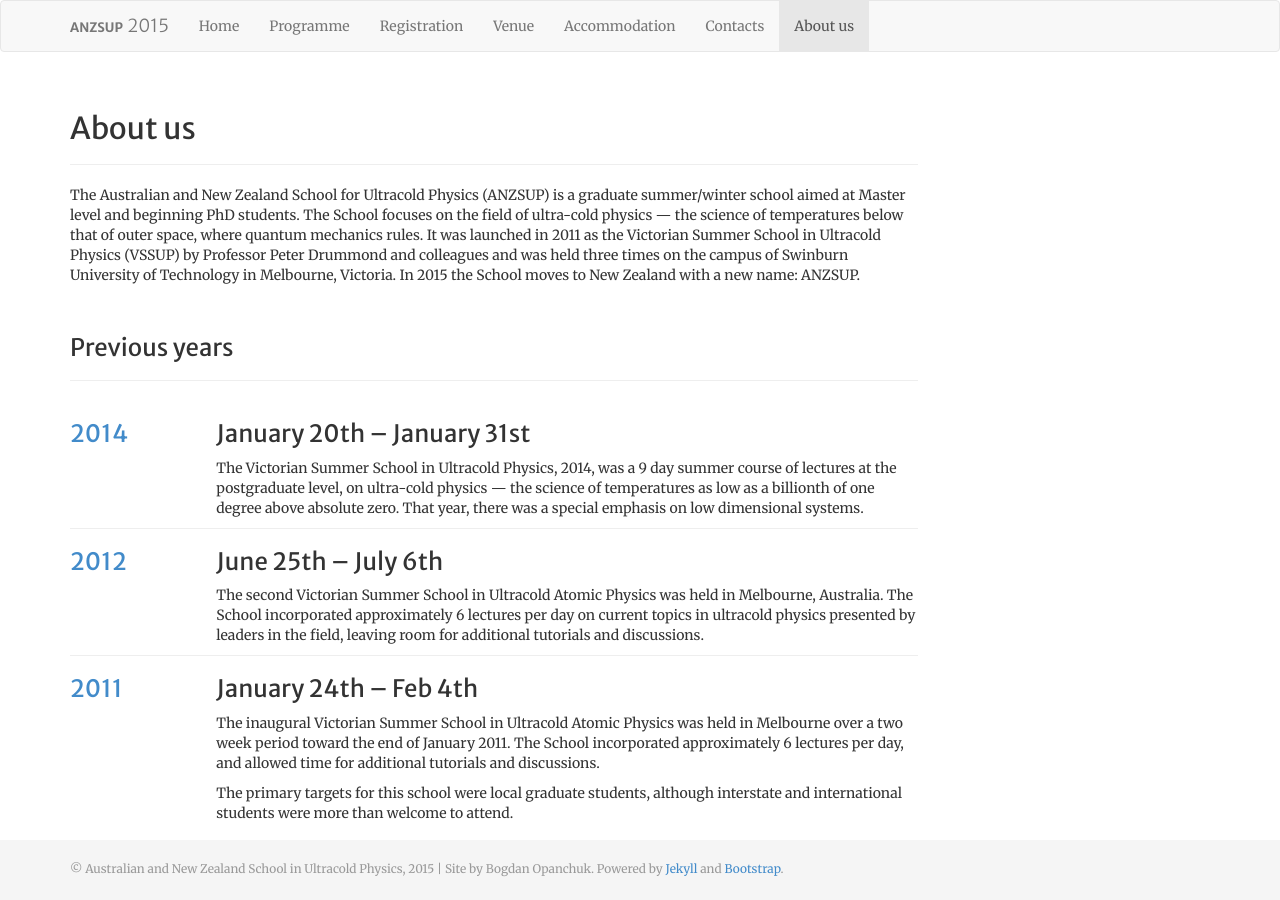
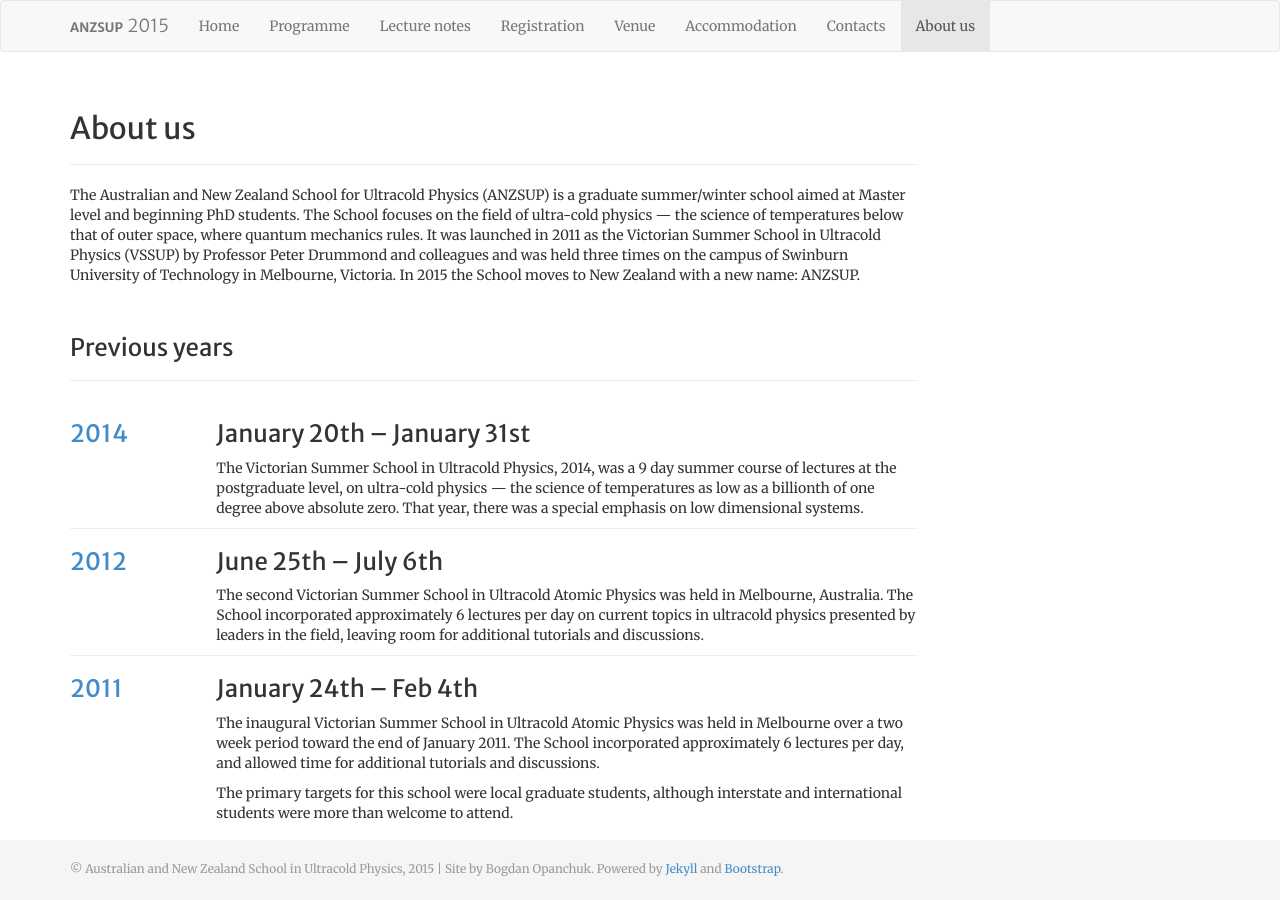
Before and after one commit to anzsup/anzsup.github.io, a Jekyll site: the page built from about_us.html, in a window 1280 px wide. Built offline with Jekyll 4.4.1, drawn with Linux system fonts in a browser that asks for light colours.

Commit message:
lecture_notes: added a proper yaml header and adjusted navigation ordering

```diff
--- a/about_us.html
+++ b/about_us.html
@@ -2,7 +2,7 @@
 layout: default
 title: About us
 group: "navigation"
-group_position: 7
+group_position: 8
 ---
 
 <div class="row">
--- a/accommodation.html
+++ b/accommodation.html
@@ -2,7 +2,7 @@
 layout: default
 title: Accommodation
 group: "navigation"
-group_position: 5
+group_position: 6
 ---
 
 <div class="row">
--- a/contacts.html
+++ b/contacts.html
@@ -2,7 +2,7 @@
 layout: default
 title: Contacts
 group: "navigation"
-group_position: 6
+group_position: 7
 ---
 
 <div class="row">
--- a/lecture_notes.html
+++ b/lecture_notes.html
@@ -1,3 +1,9 @@
+---
+layout: default
+title: Lecture notes
+group: "navigation"
+group_position: 3
+---
 
 <div class="row">
     <div class="col-md-9">
--- a/registration.html
+++ b/registration.html
@@ -2,7 +2,7 @@
 layout: default
 title: Registration
 group: "navigation"
-group_position: 3
+group_position: 4
 ---
 
 <div class="row">
--- a/venue.html
+++ b/venue.html
@@ -2,7 +2,7 @@
 layout: default
 title: Venue
 group: "navigation"
-group_position: 4
+group_position: 5
 ---
 
 <div class="row">
```
